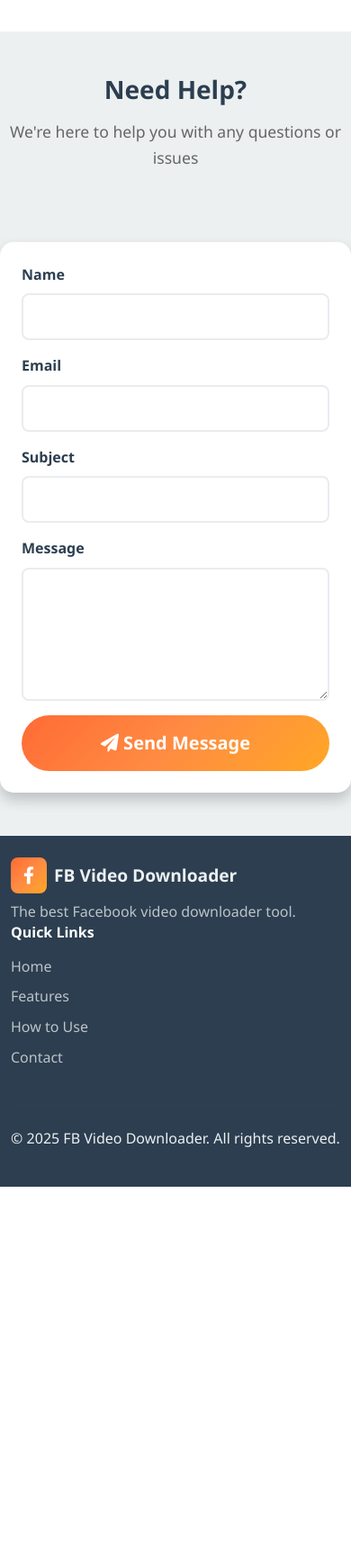
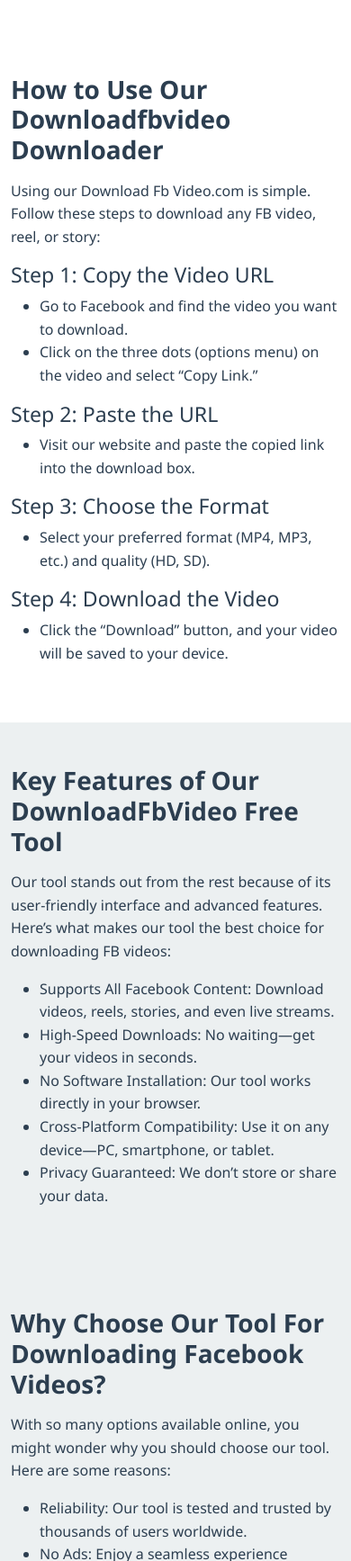
Before and after one commit to Shehriyar31/fbvideoDownloader, a plain HTML site: page index.html in a window 390 px wide. Shown: the part 4840-6575 px from the top of the page at 90% size. Before the commit the page ends 6159 px from the top, so only its background shows below. Drawn offline with nearby package versions, Linux system fonts and the light colour scheme.

Commit message:
Update index.html

```diff
--- a/index.html
+++ b/index.html
@@ -281,52 +281,99 @@
         </div>
     </section>
 
-    <section id="contact" class="contact-section py-5">
-
-        </div>
-
+    <section id="how-to-use-new" class="how-to-section py-5">
         <div class="container">
-        </div>
-
-        <div class="row">
-            <div class="col-lg-8 mx-auto text-center mb-5">
-                <h2 class="section-title">Need Help?</h2>
-                <p class="section-subtitle">We're here to help you with any questions or issues</p>
-            </div>
-        </div>
-
             <div class="row">
                 <div class="col-lg-8 mx-auto">
-                <div class="contact-form">
-                    <form action="https://formspree.io/f/meozqokr" method="POST">
-                        <div class="row">
-                            <div class="col-md-6">
-                                <div class="mb-3">
-                                    <label for="name" class="form-label">Name</label>
-                                    <input type="text" class="form-control" id="name" name="Name" required>
-                                </div>
-                            </div>
-                            <div class="col-md-6">
-                                <div class="mb-3">
-                                    <label for="email" class="form-label">Email</label>
-                                    <input type="email" class="form-control" id="email" name="Email" required>
+                    <h2 class="section-title">How to Use Our Downloadfbvideo Downloader</h2>
+                    <p>Using our Download Fb Video.com is simple. Follow these steps to download any FB video, reel, or story:</p>
+                    <h3>Step 1: Copy the Video URL</h3>
+                    <ul>
+                        <li>Go to Facebook and find the video you want to download.</li>
+                        <li>Click on the three dots (options menu) on the video and select “Copy Link.”</li>
+                    </ul>
+                    <h3>Step 2: Paste the URL</h3>
+                    <ul>
+                        <li>Visit our website and paste the copied link into the download box.</li>
+                    </ul>
+                    <h3>Step 3: Choose the Format</h3>
+                    <ul>
+                        <li>Select your preferred format (MP4, MP3, etc.) and quality (HD, SD).</li>
+                    </ul>
+                    <h3>Step 4: Download the Video</h3>
+                    <ul>
+                        <li>Click the “Download” button, and your video will be saved to your device.</li>
+                    </ul>
                 </div>
             </div>
         </div>
-                        <div class="mb-3">
-                            <label for="subject" class="form-label">Subject</label>
-                            <input type="text" class="form-control" id="subject" name="Subject" required>
+    </section>
+
+    <section id="key-features" class="features-section py-5">
+        <div class="container">
+            <div class="row">
+                <div class="col-lg-8 mx-auto">
+                    <h2 class="section-title">Key Features of Our DownloadFbVideo Free Tool</h2>
+                    <p>Our tool stands out from the rest because of its user-friendly interface and advanced features. Here’s what makes our tool the best choice for downloading FB videos:</p>
+                    <ul>
+                        <li>Supports All Facebook Content: Download videos, reels, stories, and even live streams.</li>
+                        <li>High-Speed Downloads: No waiting—get your videos in seconds.</li>
+                        <li>No Software Installation: Our tool works directly in your browser.</li>
+                        <li>Cross-Platform Compatibility: Use it on any device—PC, smartphone, or tablet.</li>
+                        <li>Privacy Guaranteed: We don’t store or share your data.</li>
+                    </ul>
                 </div>
-                        <div class="mb-3">
-                            <label for="message" class="form-label">Message</label>
-                            <textarea class="form-control" id="message" rows="5" name="Message" required></textarea>
             </div>
-                        <button type="submit" class="btn btn-primary btn-lg w-100">
-                            <i class="fas fa-paper-plane"></i>
-                            Send Message
-                        </button>
-                    </form>
         </div>
+    </section>
+
+    <section id="why-choose" class="features-section py-5">
+        <div class="container">
+            <div class="row">
+                <div class="col-lg-8 mx-auto">
+                    <h2 class="section-title">Why Choose Our Tool For Downloading Facebook Videos?</h2>
+                    <p>With so many options available online, you might wonder why you should choose our tool. Here are some reasons:</p>
+                    <ul>
+                        <li>Reliability: Our tool is tested and trusted by thousands of users worldwide.</li>
+                        <li>No Ads: Enjoy a seamless experience without annoying pop-ups or ads.</li>
+                        <li>Regular Updates: We continuously improve our tool to ensure compatibility with the latest Facebook updates.</li>
+                        <li>24/7 Support: Our team is always ready to assist you with any issues.</li>
+                    </ul>
+                </div>
+            </div>
+        </div>
+    </section>
+
+    <section id="tips" class="features-section py-5">
+        <div class="container">
+            <div class="row">
+                <div class="col-lg-8 mx-auto">
+                    <h2 class="section-title">Tips for Downloading Facebook Videos</h2>
+                    <ul>
+                        <li>Check Video Privacy: Ensure the video is public before attempting to download it.</li>
+                        <li>Use a Stable Internet Connection: This ensures faster and uninterrupted downloads.</li>
+                        <li>Choose the Right Format: Select MP4 for videos and MP3 for audio-only downloads.</li>
+                        <li>Bookmark Our Tool: Save our website for quick access whenever you need to download a video.</li>
+                    </ul>
+                </div>
+            </div>
+        </div>
+    </section>
+
+    <section id="boost-experience" class="features-section py-5">
+        <div class="container">
+            <div class="row">
+                <div class="col-lg-8 mx-auto">
+                    <h2 class="section-title">How Our Facebook Video Downloader Boosts Your Experience</h2>
+                    <p>Our tool is designed to make your life easier. Whether you’re a content creator, a student, or just someone who loves saving videos, our Facebook Video Downloader is the perfect solution. Here’s how it enhances your experience:</p>
+                    <ul>
+                        <li>Time-Saving: Download videos in seconds without any hassle.</li>
+                        <li>Versatility: Download reels, videos, stories, and more.</li>
+                        <li>Quality Assurance: Get the best possible quality for your downloads.</li>
+                        <li>Accessibility: Use the tool on any device, anywhere.</li>
+                    </ul>
+                    <h3>Conclusion</h3>
+                    <p>In a world where video content is king, having a reliable Facebook Reel Downloader is a must. Our tool is fast, free, and easy to use, making it the best choice for downloading Facebook videos, reels, and stories. Whether you’re saving memories, collecting inspiration, or just enjoying offline content, our tool has got you covered.<br>Try our Facebook Video Downloader today and experience the convenience of downloading Facebook videos with just a few clicks. Don’t forget to share our tool with your friends and family—they’ll thank you for it!</p>
                 </div>
             </div>
         </div>
```
Lines whose indentation alone changed are shown as unchanged.
